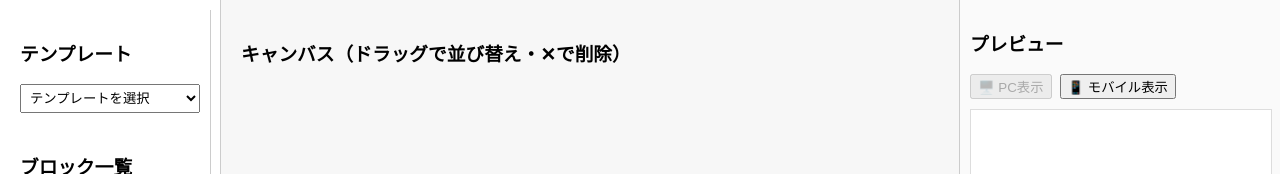
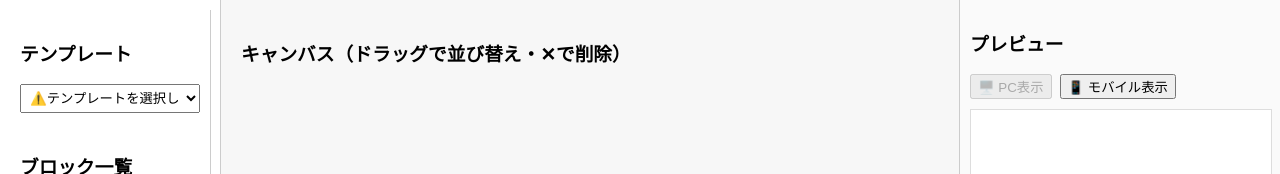
Before and after one commit to akase-github/no-code-tool, a React (Create React App) app: page / in a window 1280 px wide. Shown: the top 174 px of the page. Built offline with nearby package versions, Linux system fonts and the light colour scheme.

Commit message:
文言修正

```diff
--- a/src/components/BlockList.tsx
+++ b/src/components/BlockList.tsx
@@ -21,7 +21,7 @@ const BlockList: React.FC<BlockListProps> = ({ onAddBlock, onTemplateSelect }) =
         onChange={(e) => onTemplateSelect(e.target.value)}
         style={{ width: '100%', marginBottom: '20px', padding: '5px' }}
       >
-        <option value="">テンプレートを選択</option>
+        <option value="">⚠️テンプレートを選択してください</option>
         {templates.map((tpl) => (
           <option key={tpl.id} value={tpl.id}>
             {tpl.name}
```
